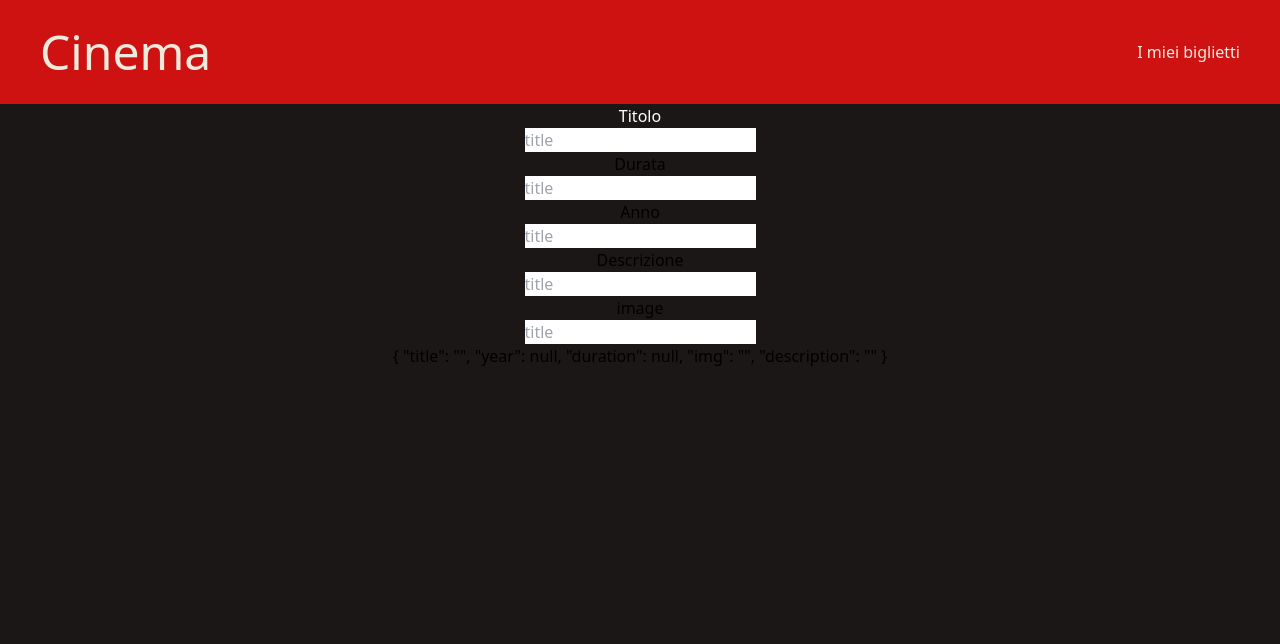
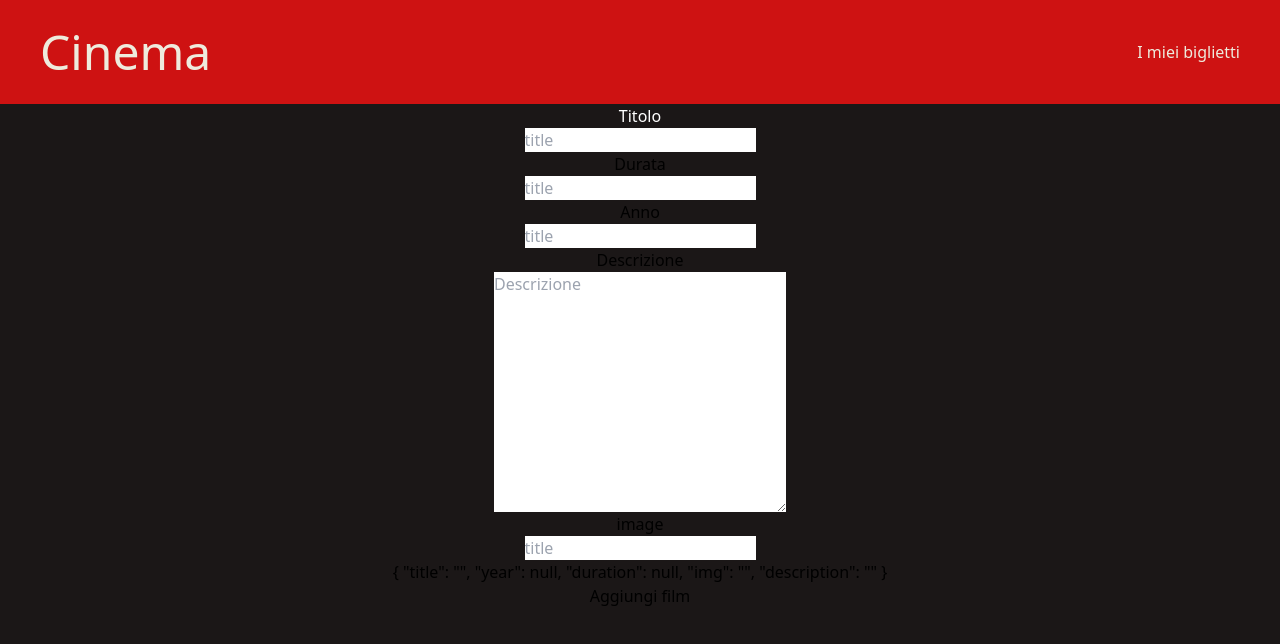
Before and after one commit to LorenzoComparini/Cinema, a Vue app in the folder frontend_cinemissimo/: page /movies/create in a window 1280 px wide. Shown: the top 644 px of the page. Built offline with nearby package versions, Linux system fonts and the light colour scheme.

Commit message:
creazione film

```diff
--- a/frontend_cinemissimo/src/components/addFilm.vue
+++ b/frontend_cinemissimo/src/components/addFilm.vue
@@ -3,26 +3,27 @@
         <div class="flex flex-col w-full h-full items-center">
             <label for="title" class="text-white">Titolo</label>
             <input type="text" id="title" placeholder="title" v-model="movie.title">
-            <!-- mettere tutti i v-model -->
-            <!-- cambia id -->
             <label for="title">Durata</label>
-            <input type="text" id="title" placeholder="title">
+            <input type="text" id="Durata" placeholder="title" v-model="movie.duration">
             <label for="title">Anno</label>
-            <input type="text" id="title" placeholder="title">
+            <input type="text" id="Anno" placeholder="title" v-model="movie.year">
             <label for="title">Descrizione</label>
             <!-- cambiare in textarea -->
-            <input type="text" id="title" placeholder="title">
+            <textarea name="descrizione" id="descrizione" cols="30" rows="10" placeholder="Descrizione" v-model="movie.description"></textarea>
             <label for="title">image</label>
-            <input type="text" id="title" placeholder="title">
+            <input type="text" id="image" placeholder="title" v-model="movie.img">
 
             {{ movie }}
 
-            <!-- crea un tasto che rimandi alla funzione creata in basso -->
+            <button @click="addFilm">
+                Aggiungi film
+            </button>
         </div>
     </div>
 </template>
 
 <script>
+import axios from 'axios'
 export default {
     name: "addFilm",
     data(){
@@ -36,6 +37,10 @@ export default {
             }
             // creare una funzione per fare una chiamata post per creare il film
         }
+    },
+
+    async addFilm() {
+        Response = await axios.post("http://localhost:8000/api/movies/create", this.movie)
     }
 
 }
```
